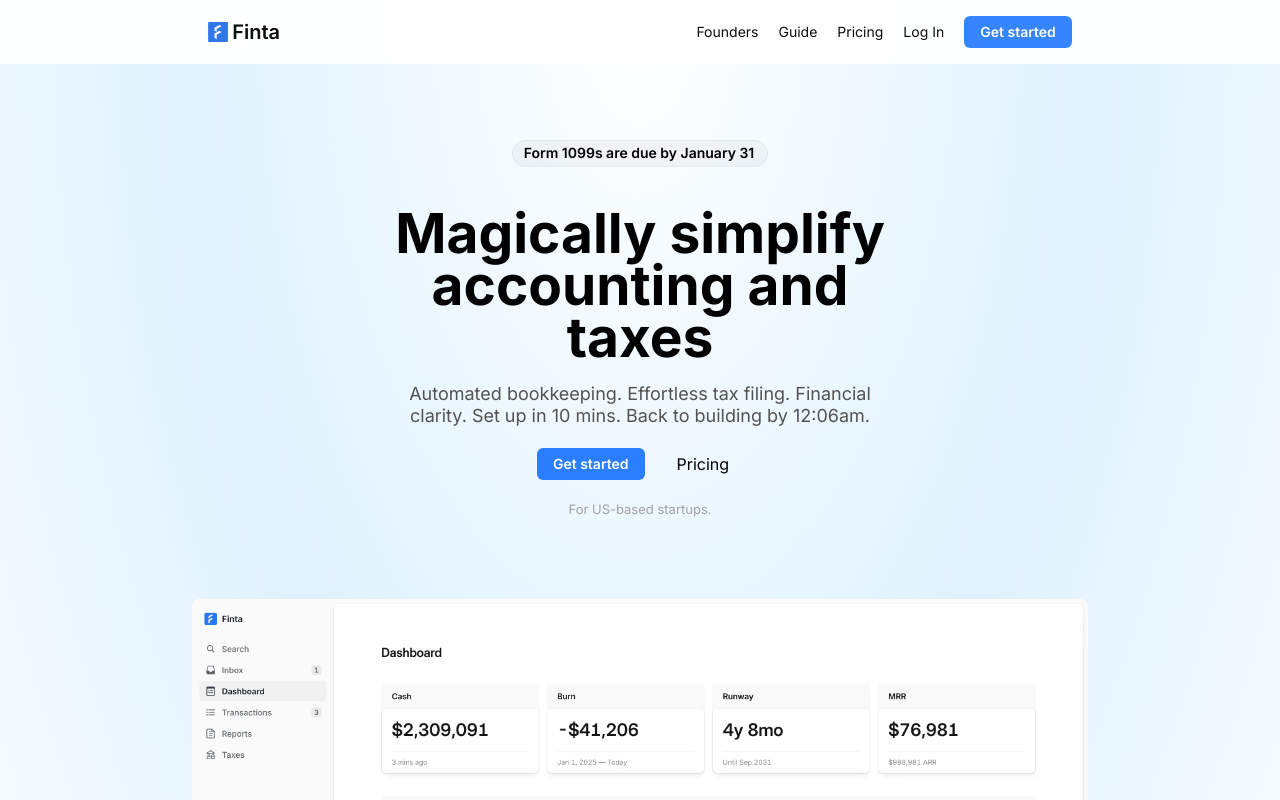
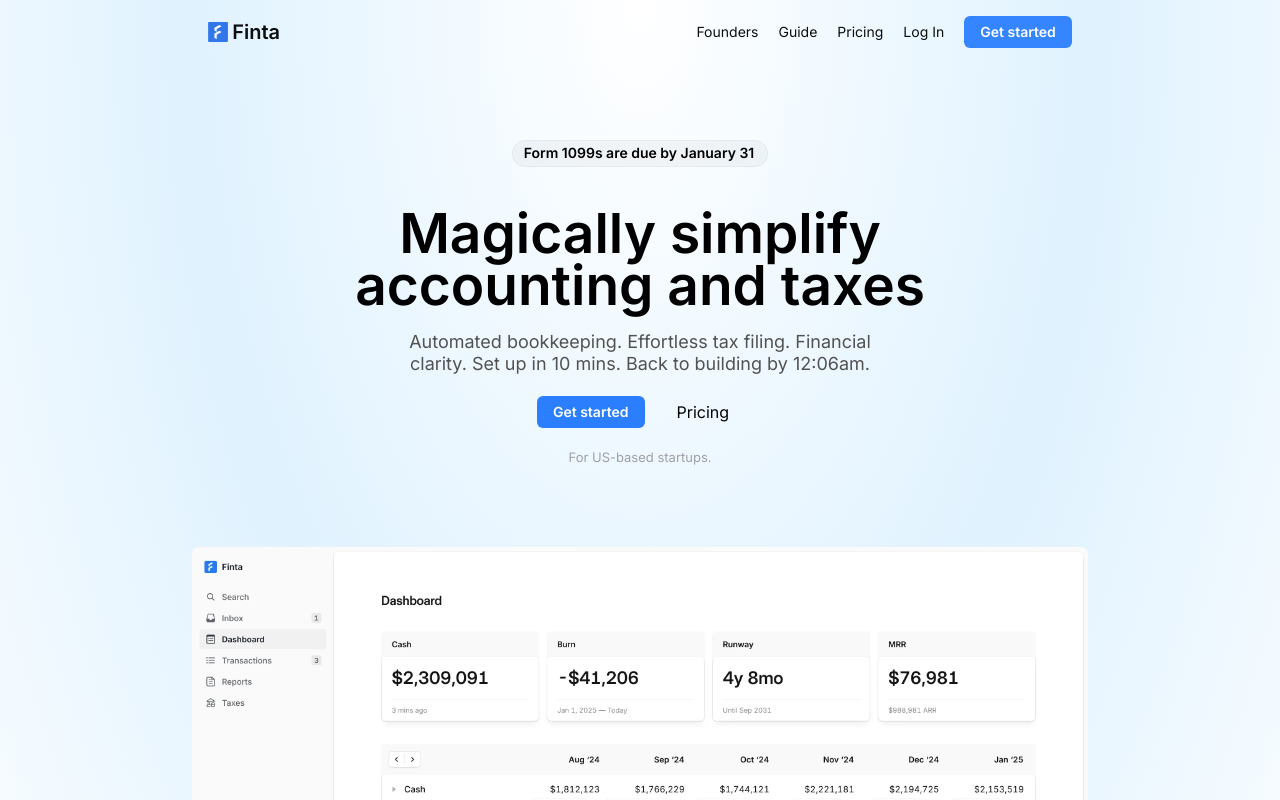
Before and after one commit to Evolver-3/newfintaupload, a React (Vite) app: page / in a window 1280 px wide. Shown: the top 800 px of the page. Built offline with nearby package versions, Linux system fonts and the light colour scheme; some icons are missing.

Commit message:
nav fixed

```diff
--- a/src/finta/Body.jsx
+++ b/src/finta/Body.jsx
@@ -21,7 +21,7 @@
 
       <div className='text-center flex items-center flex-col justify-center gap-5'>
 
-        <h1 className='text-[55px] leading-13 font-bold  max-w-xl'>Magically simplify accounting and taxes</h1>
+        <h1 className='text-[55px] leading-13 font-semibold  max-w-xl'>Magically simplify accounting and taxes</h1>
 
         <p className='text-lg text-center max-w-lg leading-tight text-neutral-600'>Automated bookkeeping. Effortless tax filing. Financial clarity. Set up in 10 mins. Back to building by 12:06am.</p>
 
@@ -31,7 +31,7 @@
 
         <button className='bg-blue-500 rounded-md px-4 py-1.5 text-white text-sm  hover:bg-blue-600 cursor-pointer font-semibold text-shadow-new'>Get started</button>
 
-        <button className='rounded-md px-3 py-1 gap-x-0.5 hover:bg-blue-200 flex items-center justify-center'>Pricing<i className='bx bx-arrow-right text-neutral-500'></i></button>
+        <button className='rounded-md px-3 py-1 gap-x-0.5 hover:bg-blue-100 flex items-center justify-center'>Pricing<i className='bx bx-arrow-right text-neutral-500'></i></button>
       </div>
 
       <h3 className='text-[13px] text-neutral-400'>For US-based startups.</h3>
--- a/src/finta/FinancePage/CardFin1.jsx
+++ b/src/finta/FinancePage/CardFin1.jsx
@@ -7,15 +7,14 @@
   return (
  <NormalCardContain heading={"INVESTOR-READY METRICS"} text={"Send investor updates with real-time access to cash, burn rate, runway, and MRR."} logo={""}>
 
-      <div className='relative w-full h-40 overflow-hidden'>
-      <div className=' relative flex w-72 my-4'>
+      <div className='relative w-full h-40 flex justify-center overflow-hidden'>
+      <div className=' relative w-72 my-4 h-full '>
 
-         <SmallCard  text={'Data'} amount={"$123,000"} time={"Updated 1m ago"} className='translate-x-0 opacity-100 z-1'/>
+         <SmallCard  text={'Data'} amount={"$123,000"} time={"Updated 1m ago"} className='translate-x-0 opacity-100 z-10'/>
 
-         <SmallCard  text={'Data'} amount={"$123,000"} time={"Updated 1m ago"} className='translate-x-[calc(100%+16px)] translate-y-4'/>
+         <SmallCard  text={'Data'} amount={"$123,000"} time={"Updated 1m ago"} className='translate-x-[calc(100%+16px)] translate-y-4 opacity-40'/>
 
-         <SmallCard  text={'Data'} amount={"$123,000"} time={"Updated 1m ago"} className='translate-x-[calc(-100%-16px)]
-'/>
+         <SmallCard  text={'Data'} amount={"$123,000"} time={"Updated 1m ago"} className='translate-x-[calc(-100%-16px)] translate-y-4 opacity-40'/>
 
          <SmallCard  text={'Data'} amount={"$123,000"} time={"Updated 1m ago"} className='opacity-0 translate-x-[200%]'/>
 
@@ -37,7 +36,7 @@
 
   return(
     <div
-          className= {`absolute inset-0 rounded-md w-full p-4 shrink-0 ${className}`}>
+          className= {`absolute inset-0 rounded-md w-full p-4 shrink-0 transition-all duration-700 ease-in-out ${className}`}>
             <div className='flex flex-col gap-3 shadow-weird rounded-xl py-2 px-4 '>
               <h3 className='text-sm text-neutral-800 font-sans'>{text}</h3>
 
--- a/src/finta/Navbar.jsx
+++ b/src/finta/Navbar.jsx
@@ -28,12 +28,13 @@
 
       <motion.div
       animate={{
-        boxShadow:scroll ? "var(--shadow-finta)":""
+        boxShadow:scroll ? "var(--shadow-finta)":"",
+        background:scroll ? "white":"transparent"
       }}
       transition={{duration:0.4}}
-      className='fixed w-full bg-white opacity-95 z-20 '>
+      className='fixed w-full opacity-95 z-20 '>
 
-      <div className='flex justify-around  items-center py-4 text-md relative '>
+      <div className='flex justify-around  items-center py-4 text-md relative'>
         <div className='flex justify-between '>
           <img src='/finta-icon-light.svg' className='w-5'></img>
           <h2 className='text-[20px] font-semibold ml-1'>Finta</h2>
```
